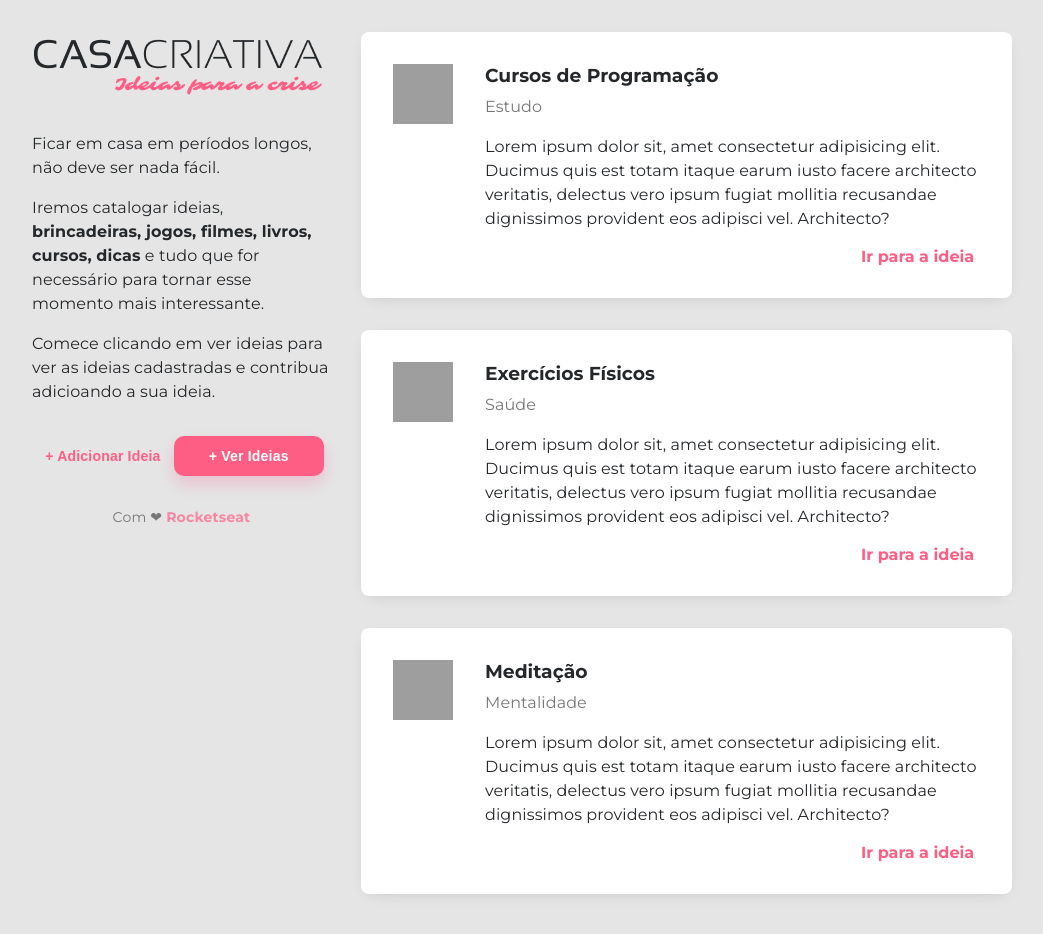
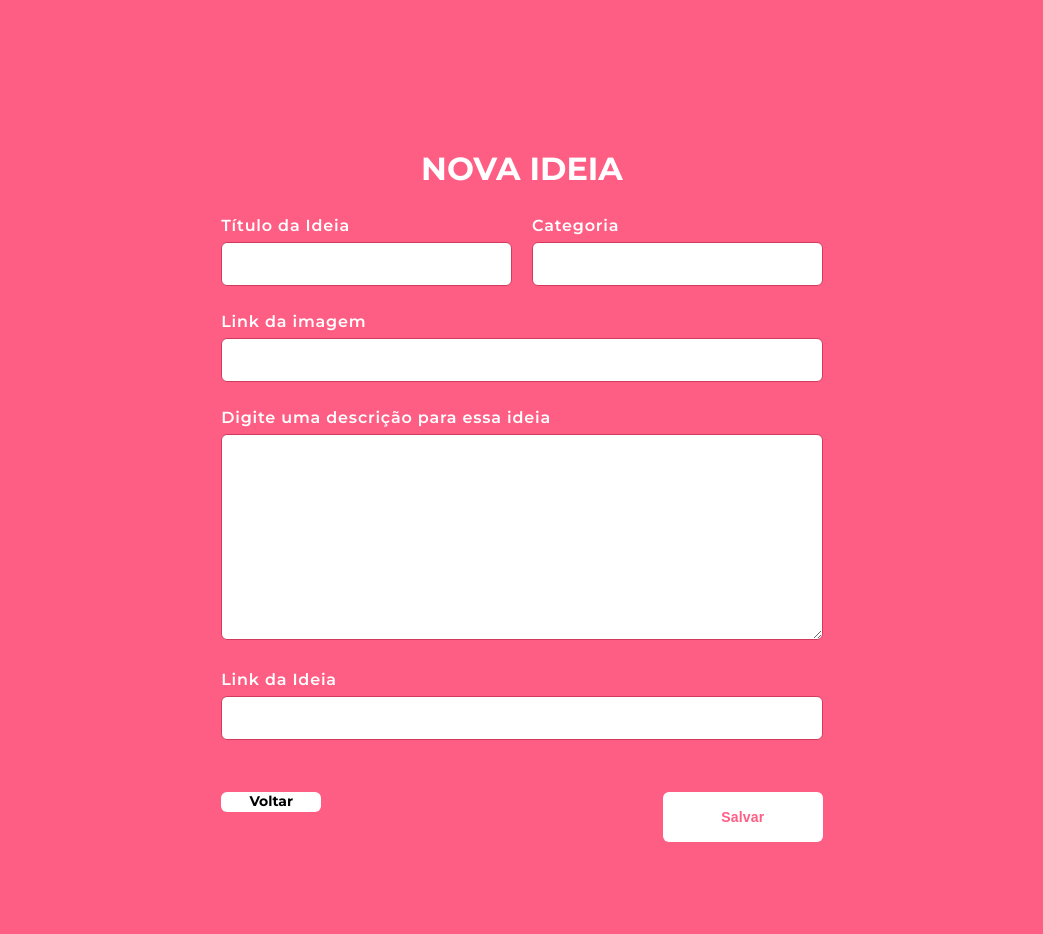
Before and after one commit to gubarbosa/OmniStack, a plain HTML site: page index.html in a window 1280 px wide. Both pictures are taken after a click on the button "+ Adicionar Ideia". Shown: the whole page, without its empty margins (118-1161 px from the left). Drawn offline with Linux system fonts and the light colour scheme; grey boxes are pictures that could not be loaded.

Commit message:
construindo cadastro de ideias

```diff
--- a/index.html
+++ b/index.html
@@ -34,7 +34,7 @@
             </main>
 
             <section id="buttons">
-                <button>+ Adicionar Ideia</button>
+                <button onclick="onOff()">+ Adicionar Ideia</button>
                 <button class="fat">+ Ver Ideias</button>
 
             </section>
@@ -97,6 +97,44 @@
     </div>
 
     <!--Modal-->
+    <div id="modal" class="hide">
+        <div class="content">
+            <h1>Nova Ideia</h1>
+
+            <form action="">
+
+                <div class="input-wrapper">
+                    <label for="title">Título da Ideia</label>
+                    <input type="text" name="title">
+                </div>
+
+                <div class="input-wrapper">
+                    <label for="category">Categoria</label>
+                    <input type="text" name="category">
+                </div>
+
+                <div class="input-wrapper">
+                    <label for="image">Link da imagem</label>
+                    <input type="url" name="image">
+                </div>
+
+                <div class="input-wrapper">
+                    <label for="description">Digite uma descrição para essa ideia</label>
+                    <textarea name="description" id="" cols="30" rows="10"></textarea>
+                </div>
+
+                <div class="input-wrapper">
+                    <label for="link">Link da Ideia</label>
+                    <input type="url" name="link">
+                </div>
+
+                <a href="#" onclick="onOff()">Voltar</a>
+                <button>Salvar</button>
+
+            </form>
+
+        </div>
+    </div>
 
     <script src="scripts.js"></script>
 </body>
--- a/scripts.js
+++ b/scripts.js
@@ -1,7 +1,5 @@
-document
-        .querySelector("button.fat")
-        .addEventListener("click", function(){
-            document.querySelector("#footer")
-                .classList
-                .toggle("hide")
-        })
+function onOff() {
+    document.querySelector("#modal")
+        .classList
+        .toggle("hide")
+}
--- a/style.css
+++ b/style.css
@@ -5,10 +5,6 @@ body {
     color: #25282B;
     margin: 0;
     font-family: 'Montserrat', sans-serif;
-}
-
-.hide {
-    display: none;
 }
 
 p, .description {
@@ -126,3 +122,95 @@ footer a {
 .ideia .description {
     margin: 16px 0px;
 }
+
+/*MODAL*/
+#modal {
+    background: #ff5e84;
+    position: absolute;
+    top: 0;
+    display: flex;
+    justify-content: center;
+    width: 100vw;
+    height: 100vw;
+}
+
+#modal .content {
+    margin-top: 128px;
+    color: white;
+}
+
+
+#modal .content h1 {
+    text-align: center;
+    text-transform: uppercase;
+}
+
+form button {
+    background:  white;
+    border-radius: 6px;
+    width: 160px;
+    height: 50px;
+    margin-top: 32px;
+    grid-column: 2;
+    justify-self: end;
+}
+
+form button:hover {
+    background-color: #0984e3;
+    color: white;
+    text-decoration: none;
+}
+
+form a {
+    background-color: white;
+    color: black;
+    cursor: pointer;
+    border: none;
+    border-radius: 6px;
+    width: 100px;
+    height: 20px;
+    text-align: center;
+    margin-top: 32px;
+    font-size: 14px;
+    font-weight: bold;
+}
+
+form a:hover {
+    background-color: rgb(247, 101, 113);
+    color: white;
+    text-decoration: none;
+}
+#modal form {
+    max-width: 800px;
+    width: 80%;
+    margin: 0 auto;
+    display: grid;
+    grid-template-columns: 1fr 1fr;
+    gap:20px;
+}
+
+.content form div:nth-child(3),
+.content form div:nth-child(4),
+.content form div:nth-child(5) {
+    grid-column: span 2;
+}
+
+form input, form textarea {
+    width: 100%;
+    padding: 12px;
+    box-sizing: border-box;
+    border-radius: 6px;
+    border: 1px solid #d13a5d;
+    outline: none;
+    font-size: 16px;
+}
+
+form label {
+    font-weight: 600;
+    line-height: 32px;
+    letter-spacing: 0.8px;
+}
+
+#modal.hide {
+    display: none;
+}
```
